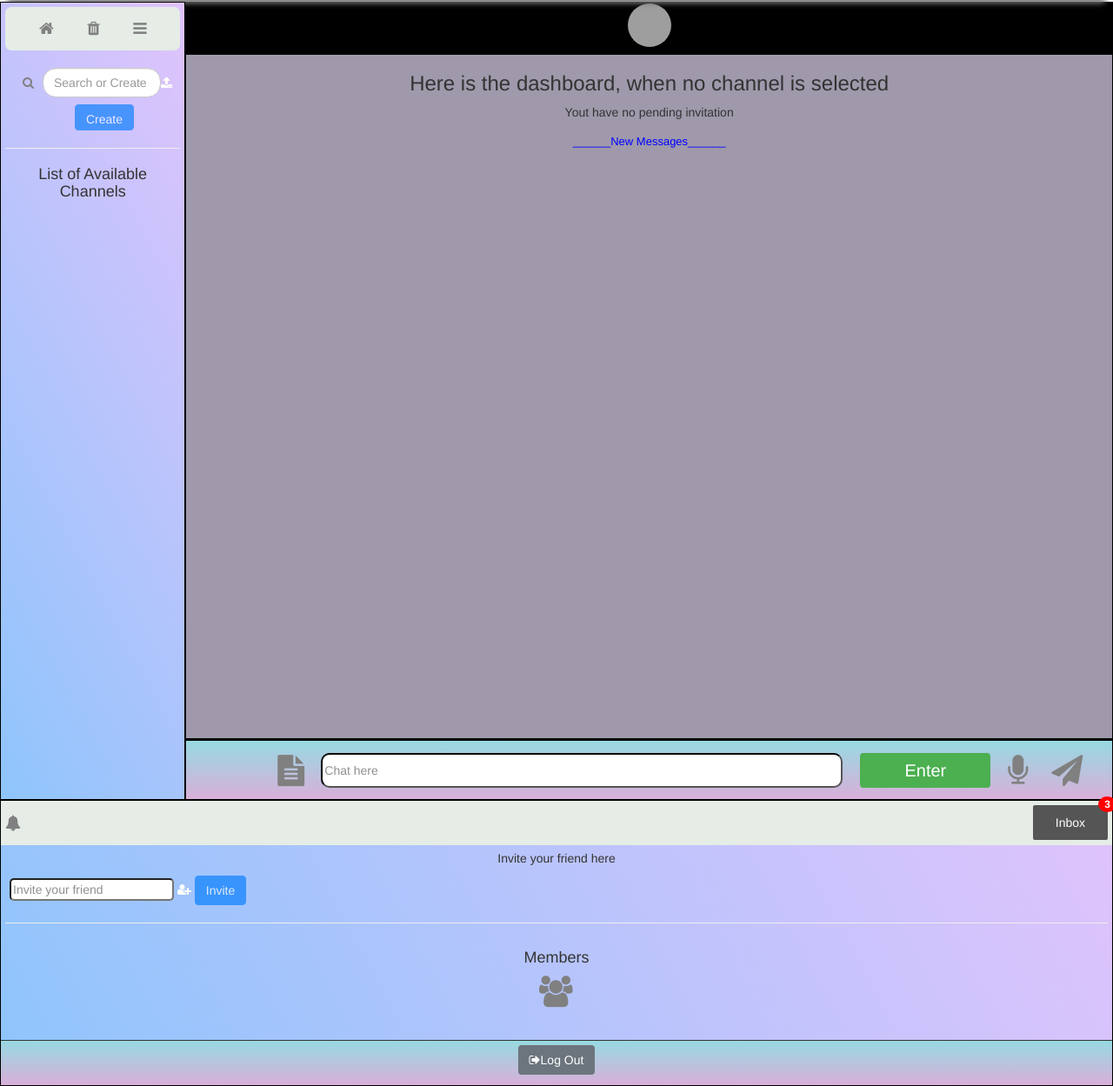
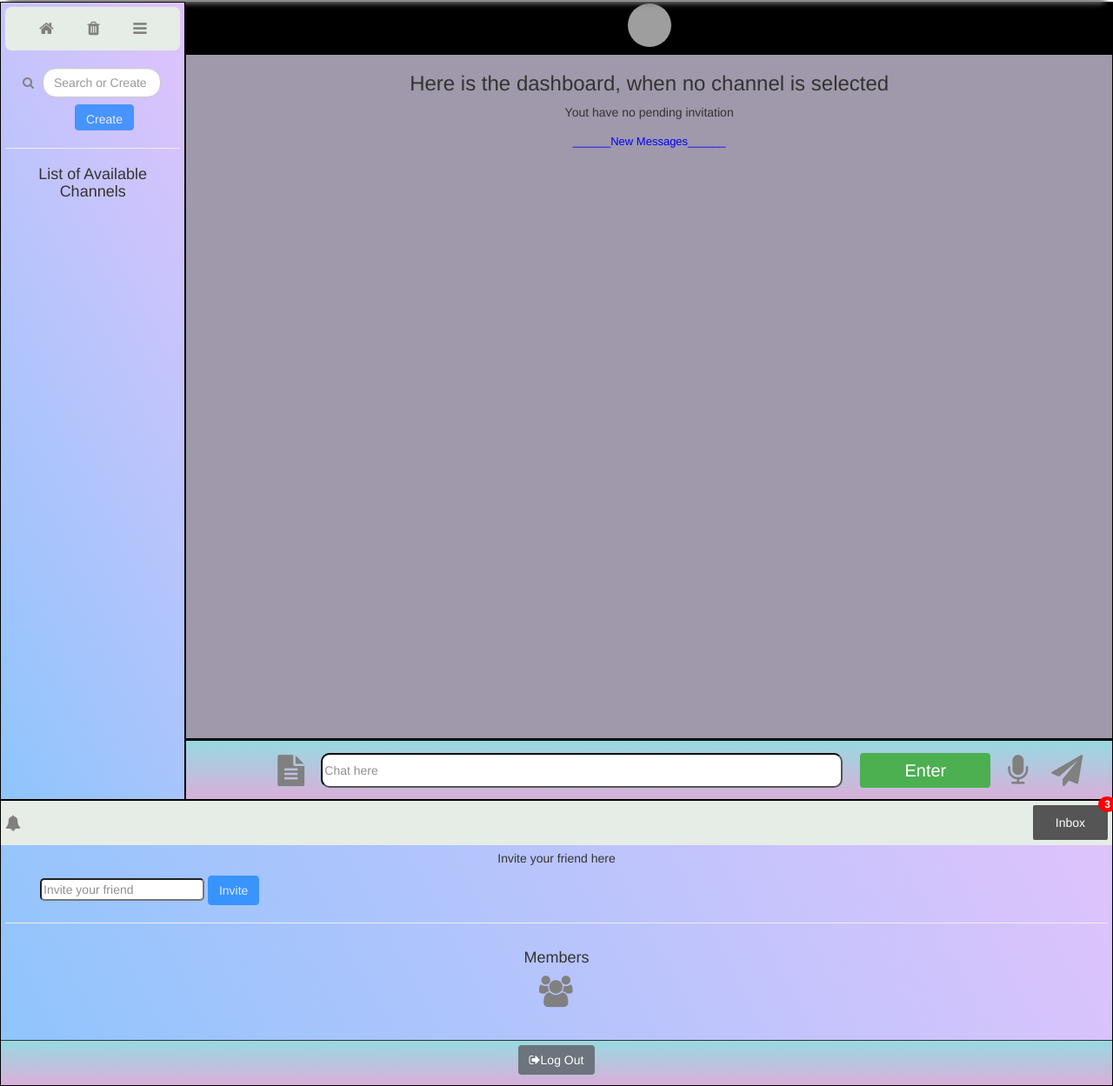
Before and after one commit to tu-vu/Chatroom, a Flask app: page /dashboard in a window 1280 px wide. Shown: the part 70-1319 px from the top of the page at 87% size. Run offline with Flask 2, Linux system fonts and the light colour scheme; the visitor is signed in with stand-in values (Sample User, id 1); data comes from the database, SQL or seed files in the repository; data that the repository does not hold is empty; some libraries are stand-ins or nearby versions; grey boxes are pictures that could not be loaded.

Commit message:
"Fix style of the dashboard page"

```diff
--- a/Chatroom/static/src/js/dashboard.js
+++ b/Chatroom/static/src/js/dashboard.js
@@ -128,8 +128,6 @@ document.addEventListener("DOMContentLoaded", function() {
         const targetId = div_area.target;
         if(targetId.tagName !== "BUTTON")
             return;
-
-
 
         const container = targetId.parentElement;
         const message = targetId.previousSibling;
--- a/Chatroom/templates/dashboard.html
+++ b/Chatroom/templates/dashboard.html
@@ -32,7 +32,7 @@
         <br>
 
         <!-- CHANGE #1: Replace button with input tag -->
-        <i class="fa fa-upload" style="color: white;" aria-hidden="true"></i>
+
         <input type="submit" id="create" class="btn btn-primary searchbutton" value="Create">
       </form>
 
@@ -83,13 +83,12 @@
       <div id="membership" class="d-flex flex-column flex-fill">
         <div class="p-2 d-flex flex-column" style="height: 95%;">
           <p class="text-center"> Invite your friend here </p>
-          <form style="margin-left: 5px;" id="new_member">
+          <form style="margin-left: 40px;" id="new_member">
             <input type="text" id="username" placeholder="Invite your friend"
             aria-label="Find channel" style="border-radius: 5px;">
 
             <!-- CHANGE #1: Replace button with input tag -->
-            <i class="fa fa-user-plus" style="color: white;" aria-hidden="true"></i>
-            <input type="submit" id="invite" class="btn btn-primary" value="Invite">
+             <input type="submit" id="invite" class="btn btn-primary" value="Invite">
           </form>
           <hr>
 
```
